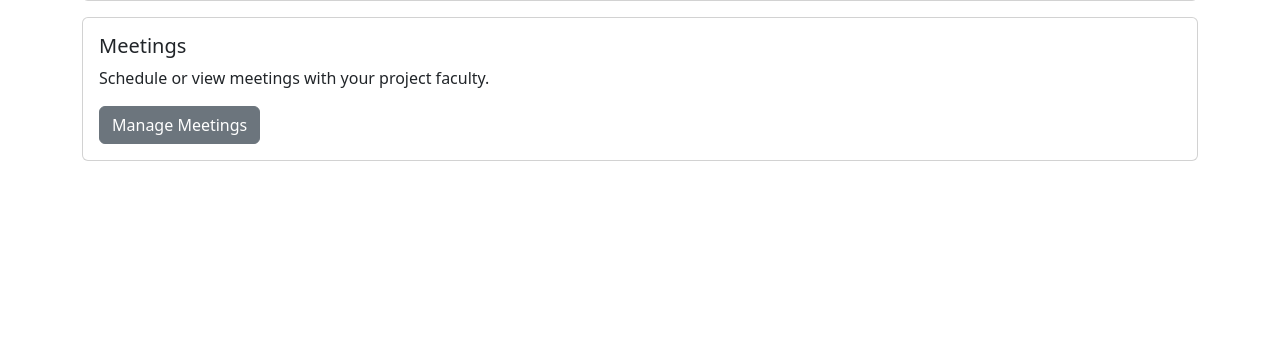
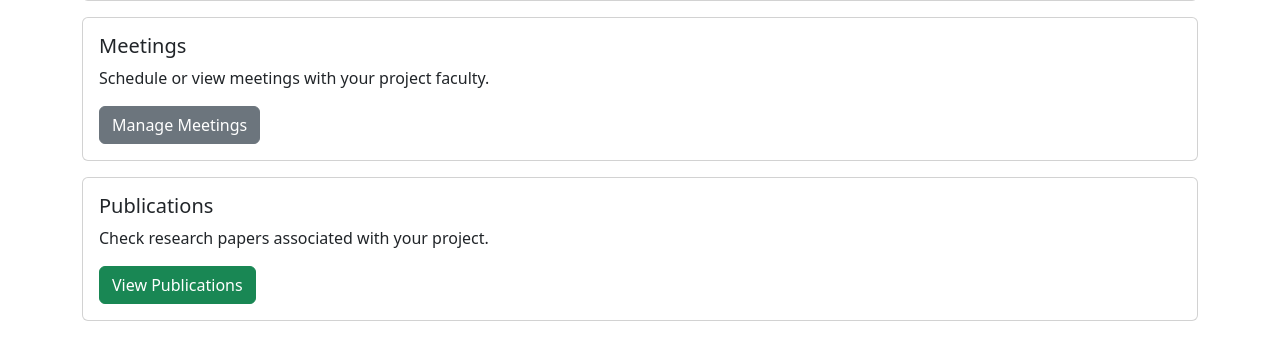
Before and after one commit to SM-7603/ReXus, a Django app: template templates/dashboards/student.html in a window 1280 px wide. Shown: the part 285-645 px from the top of the page. Run offline with Django 5.2, Linux system fonts and the light colour scheme; the template is opened without the code that fills it, so the values that code supplies are empty; parts of the project's set-up code (start-up, migrations or seed data) failed here and were passed over.

Commit message:
feat(student-dashboard): add publication section

```diff
--- a/templates/dashboards/student.html
+++ b/templates/dashboards/student.html
@@ -13,11 +13,19 @@
   </div>
 </div>
 
-<div class="card">
+<div class="card mb-3">
   <div class="card-body">
     <h5 class="card-title">Meetings</h5>
     <p class="card-text">Schedule or view meetings with your project faculty.</p>
     <a href="/meetings/" class="btn btn-secondary">Manage Meetings</a>
   </div>
 </div>
+
+<div class="card">
+  <div class="card-body">
+    <h5 class="card-title">Publications</h5>
+    <p class="card-text">Check research papers associated with your project.</p>
+    <a href="/publications/" class="btn btn-success">View Publications</a>
+  </div>
+</div>
 {% endblock %}
```
